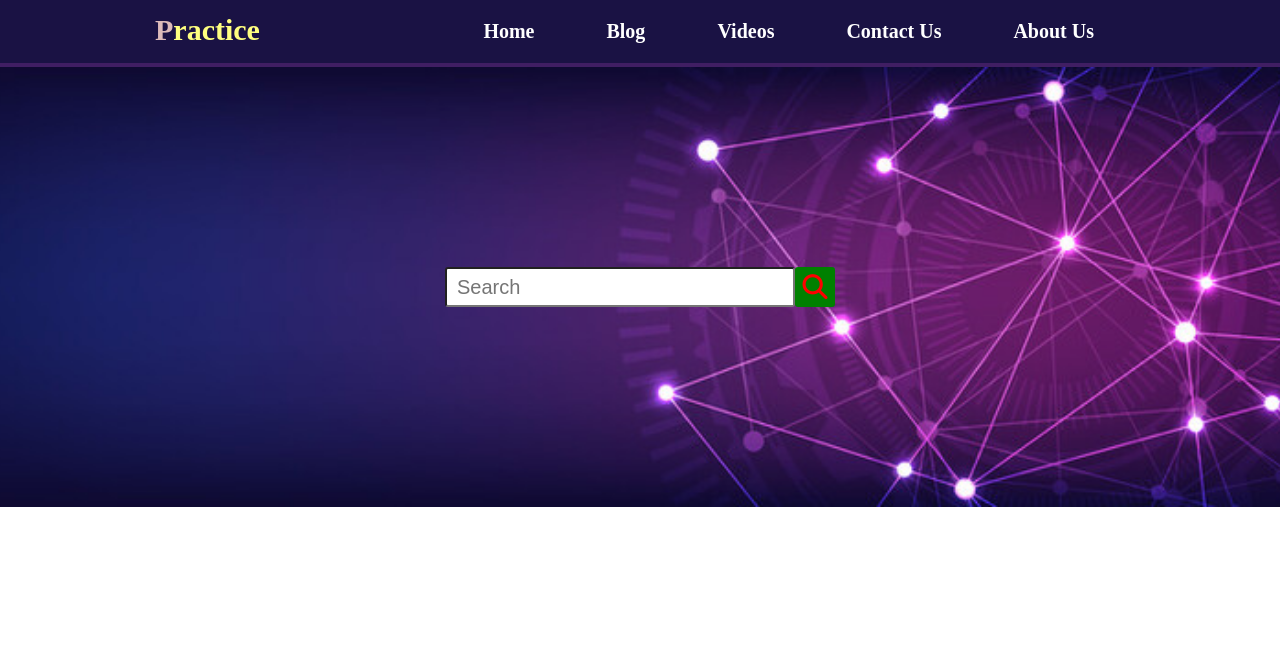
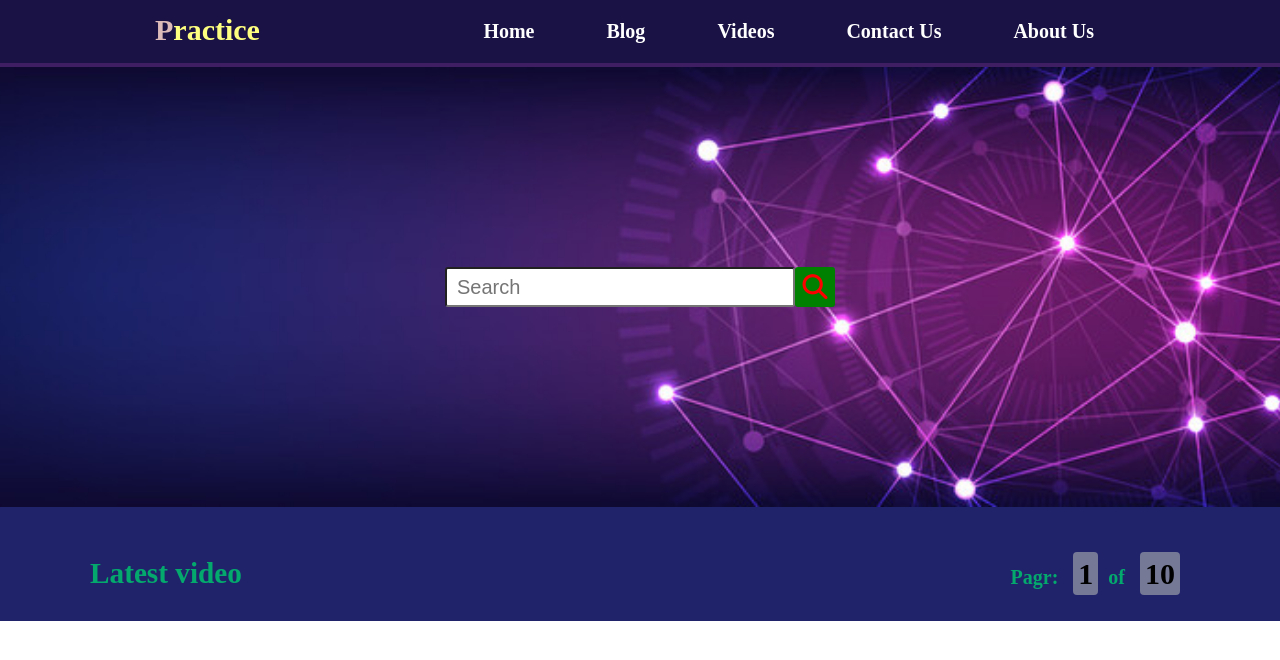
Before and after one commit to sktpractice/multiple-page-website, a plain HTML site: page index.html in a window 1280 px wide. Drawn offline with Linux system fonts and the light colour scheme.

Commit message:
commit fo main section

```diff
--- a/index.html
+++ b/index.html
@@ -32,5 +32,18 @@
         </div>
     </header>
 
+    <main>
+        <div class="contain-main">
+            <div class="l-v-p">
+                <div class="l-v-t">
+                    <h3>Latest video</h3>
+                </div>
+                <div class="l-v-p">
+                    <h4>Pagr: <span>1</span>of <span>10</span></h4>
+                </div>
+            </div>
+        </div>
+    </main>
+
 </body>
 </html>
--- a/style.css
+++ b/style.css
@@ -77,3 +77,36 @@ header{
     line-height: 40px;
     text-align: center;
 }
+
+/* Main Section Css */
+main{
+    background-color: #20236A;
+    padding-top: 20px;
+}
+.contain-main{
+    width: 1100px;
+    padding: 30px 0;
+    margin: auto;
+}
+.l-v-p{
+    display: flex;
+    justify-content: space-between;
+}
+.l-v-t{
+    color: #04AA6D;
+    font-size: 25px;
+    font-weight: bold;
+}
+.l-v-p{
+    color: #04AA6D;
+    font-size: 20px;
+}
+.l-v-p span{
+    font-size: 30px;
+    color: black;
+    background-color: #f6fad766;
+    padding: 5px;
+    border-radius: 4px;
+    margin: 0 10px;
+    cursor: pointer;
+}
```
